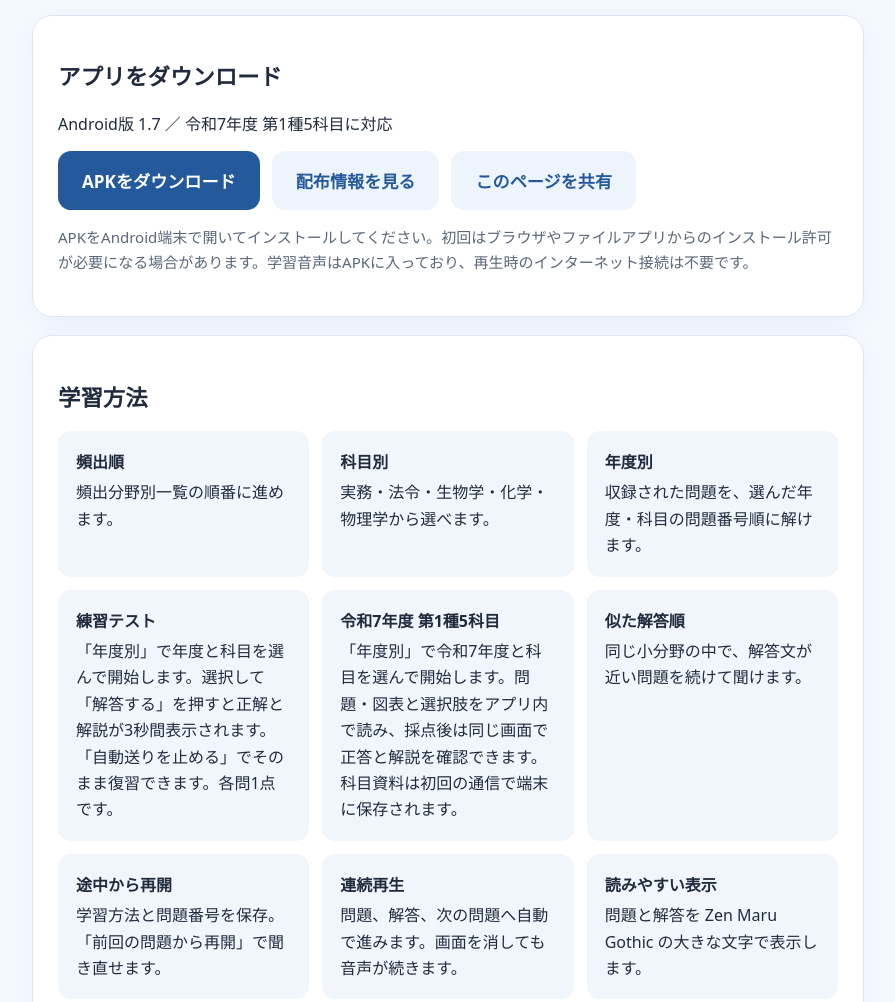
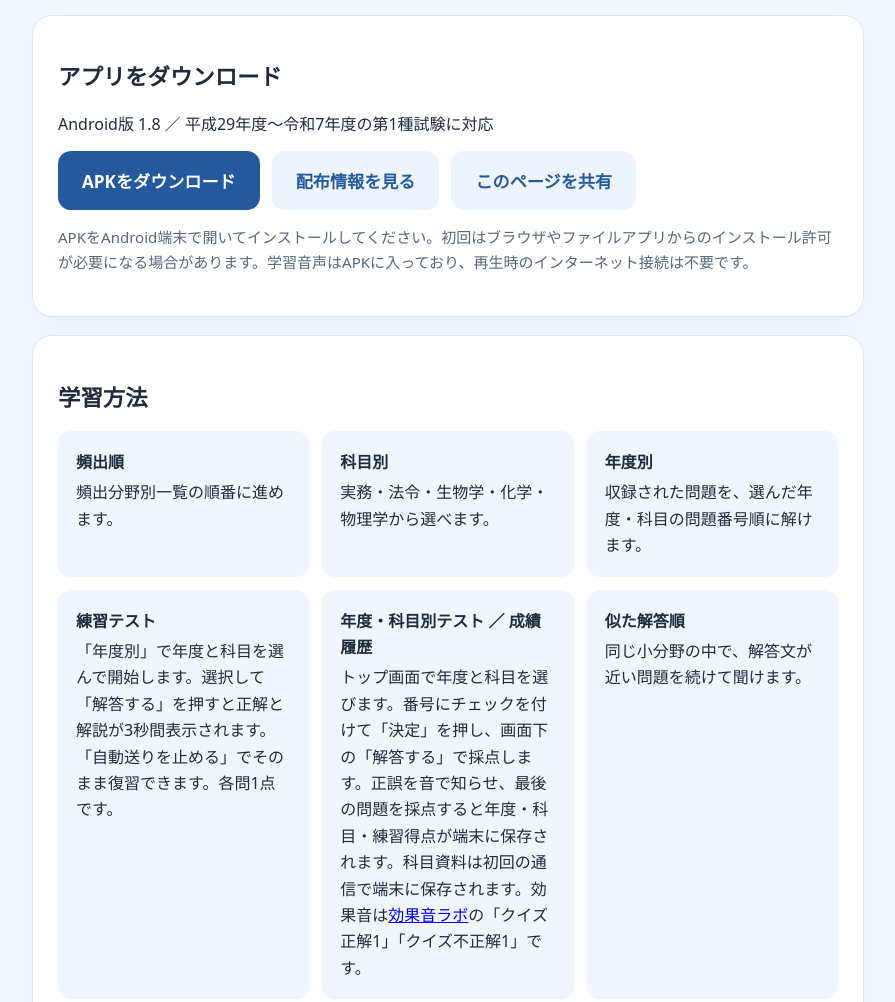
Before and after one commit to ZAKKAZKAZ/ri-exam-audio, a plain HTML site: page index.html in a window 1280 px wide. Shown: the part 339-1341 px from the top of the page, without its empty margins (192-1087 px from the left). Drawn offline with Linux system fonts and the light colour scheme.

Commit message:
年度・科目別テストと成績履歴の使い方を更新

```diff
--- a/index.html
+++ b/index.html
@@ -29,7 +29,7 @@
   </header>
   <section class="card">
     <h2>アプリをダウンロード</h2>
-    <p>Android版 1.7 ／ 令和7年度 第1種5科目に対応</p>
+    <p>Android版 1.8 ／ 平成29年度～令和7年度の第1種試験に対応</p>
     <div class="actions">
       <a class="button" href="https://github.com/ZAKKAZKAZ/ri-exam-audio/releases/download/v1.1/RI_Kakomon_Audio_1.1.apk">APKをダウンロード</a>
       <a class="button secondary" href="https://github.com/ZAKKAZKAZ/ri-exam-audio/releases/tag/v1.1">配布情報を見る</a>
@@ -44,7 +44,7 @@
       <div><strong>科目別</strong>実務・法令・生物学・化学・物理学から選べます。</div>
       <div><strong>年度別</strong>収録された問題を、選んだ年度・科目の問題番号順に解けます。</div>
       <div><strong>練習テスト</strong>「年度別」で年度と科目を選んで開始します。選択して「解答する」を押すと正解と解説が3秒間表示されます。「自動送りを止める」でそのまま復習できます。各問1点です。</div>
-      <div><strong>令和7年度 第1種5科目</strong>「年度別」で令和7年度と科目を選んで開始します。問題・図表と選択肢をアプリ内で読み、採点後は同じ画面で正答と解説を確認できます。科目資料は初回の通信で端末に保存されます。</div>
+      <div><strong>年度・科目別テスト ／ 成績履歴</strong>トップ画面で年度と科目を選びます。番号にチェックを付けて「決定」を押し、画面下の「解答する」で採点します。正誤を音で知らせ、最後の問題を採点すると年度・科目・練習得点が端末に保存されます。科目資料は初回の通信で端末に保存されます。効果音は<a href="https://soundeffect-lab.info/sound/anime/">効果音ラボ</a>の「クイズ正解1」「クイズ不正解1」です。</div>
       <div><strong>似た解答順</strong>同じ小分野の中で、解答文が近い問題を続けて聞けます。</div>
       <div><strong>途中から再開</strong>学習方法と問題番号を保存。「前回の問題から再開」で聞き直せます。</div>
       <div><strong>連続再生</strong>問題、解答、次の問題へ自動で進みます。画面を消しても音声が続きます。</div>
```
